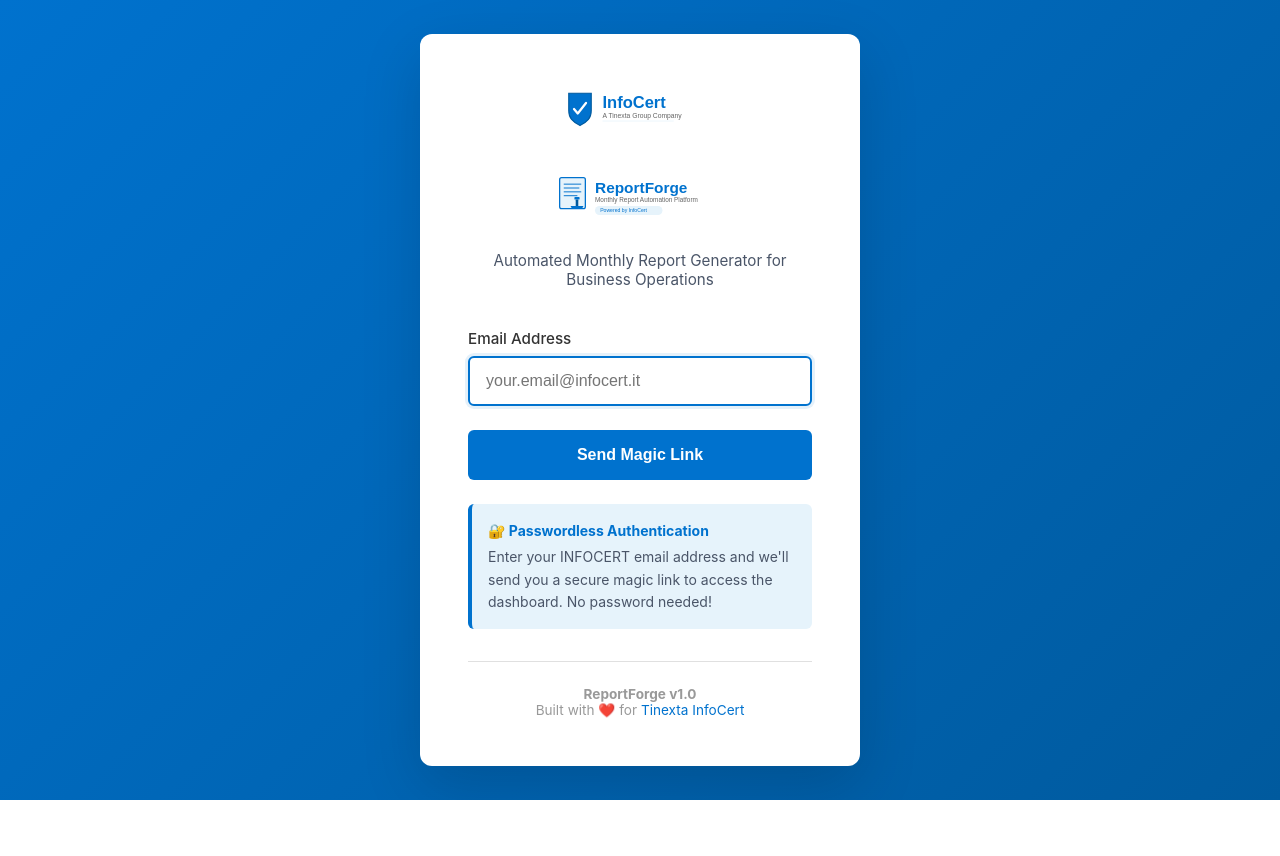
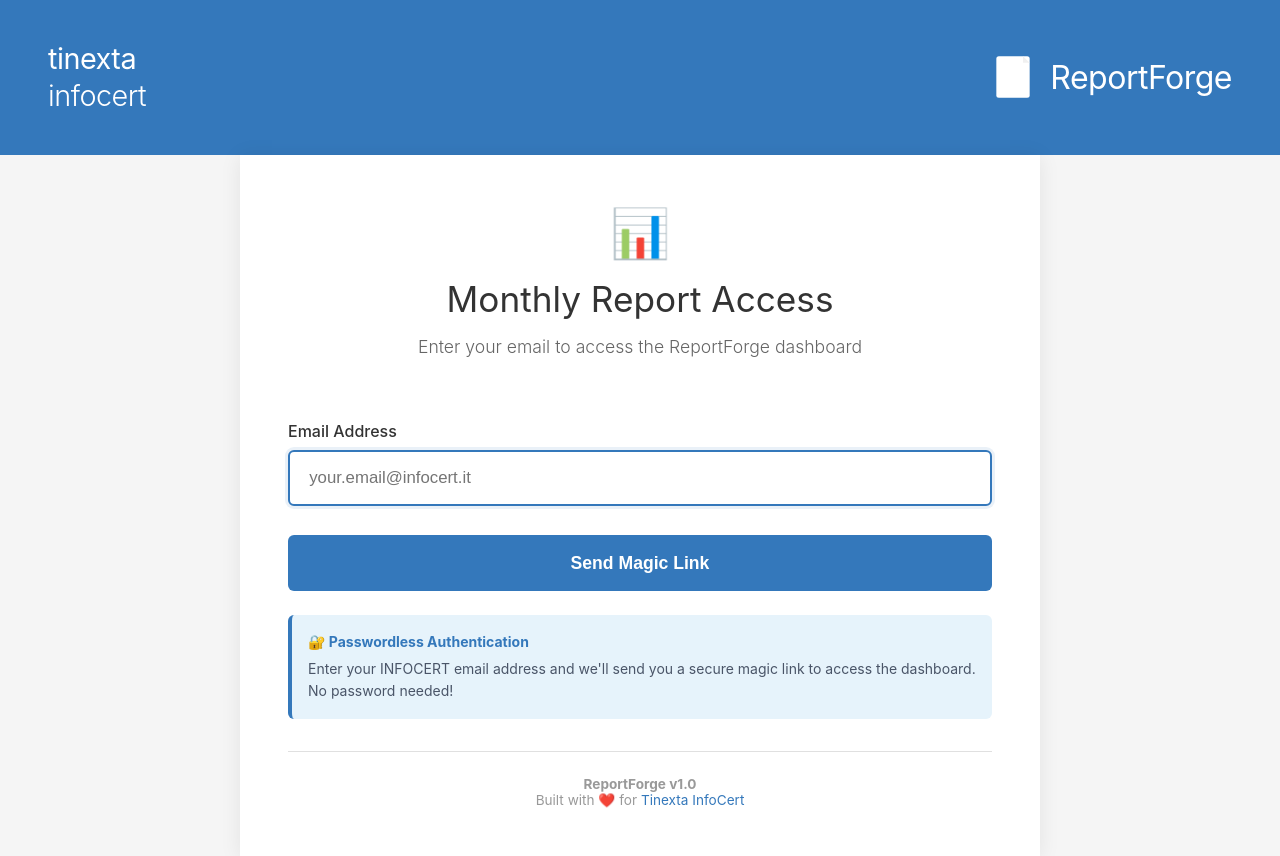
Before and after one commit to ilvolodel/reportforge, a Python web app: template frontend/templates/login.html in a window 1280 px wide. Before the commit the page ends 800 px from the top, so only its background shows below. Run offline with Jinja, Linux system fonts and the light colour scheme; the template is opened without the code that fills it, so the values that code supplies are empty.

Commit message:
Redesign login page inspired by Trusty Vault email style
- Split-screen header with 'tinexta infocert' on left and 'ReportForge' on right
- Blue header bar matching Trusty style
- Clean white content area with centered form
- Simplified ReportForge icon (document with chart bars)
- Removed old shield logo design
- Professional minimal layout with better UX

```diff
--- a/frontend/templates/login.html
+++ b/frontend/templates/login.html
@@ -6,8 +6,8 @@
     <title>ReportForge - Login | Tinexta InfoCert</title>
     <style>
         :root {
-            --infocert-blue: #0072CE;
-            --infocert-dark-blue: #005a9e;
+            --infocert-blue: #3478bb;
+            --infocert-dark-blue: #2861a0;
             --infocert-light-blue: #e6f3fb;
             --infocert-gray: #4a5568;
             --infocert-light-gray: #f7f9fc;
@@ -23,81 +23,124 @@
 
         body {
             font-family: -apple-system, BlinkMacSystemFont, 'Segoe UI', Roboto, Oxygen, Ubuntu, Cantarell, sans-serif;
-            background: linear-gradient(135deg, var(--infocert-blue) 0%, var(--infocert-dark-blue) 100%);
+            background: #f5f5f5;
             min-height: 100vh;
+        }
+
+        /* Header blu con loghi */
+        .header {
+            background: var(--infocert-blue);
+            padding: 2.5rem 3rem;
+            display: flex;
+            justify-content: space-between;
+            align-items: center;
+        }
+
+        .logo-left {
+            color: white;
+            font-size: 1.8rem;
+            font-weight: 300;
+            letter-spacing: -0.5px;
+            line-height: 1.3;
+        }
+
+        .logo-left strong {
+            display: block;
+            font-weight: 400;
+        }
+
+        .logo-right {
             display: flex;
             align-items: center;
-            justify-content: center;
-            padding: 20px;
+            gap: 0.8rem;
         }
 
-        .login-container {
-            background: white;
-            padding: 3rem;
-            border-radius: 12px;
-            box-shadow: 0 20px 60px rgba(0, 0, 0, 0.15);
-            max-width: 440px;
-            width: 100%;
+        .logo-right-icon {
+            width: 50px;
+            height: 50px;
         }
 
-        .logo {
-            text-align: center;
-            margin-bottom: 2.5rem;
+        .logo-right-text {
+            color: white;
+            font-size: 2rem;
+            font-weight: 400;
+            letter-spacing: -0.5px;
         }
 
-        .logo-svg {
-            width: 180px;
-            height: auto;
-            margin-bottom: 1.5rem;
+        /* Container principale */
+        .main-container {
+            max-width: 800px;
+            margin: 0 auto;
+            background: white;
+            box-shadow: 0 2px 20px rgba(0, 0, 0, 0.08);
         }
 
-        .logo h1 {
-            font-size: 1.75rem;
-            color: var(--infocert-blue);
-            margin-bottom: 0.5rem;
-            font-weight: 600;
+        /* Sezione titolo */
+        .title-section {
+            text-align: center;
+            padding: 3rem 3rem 2rem 3rem;
         }
 
-        .logo p {
-            color: var(--infocert-gray);
-            font-size: 0.95rem;
+        .title-icon {
+            font-size: 3rem;
+            margin-bottom: 1rem;
+        }
+
+        .title-section h1 {
+            font-size: 2.2rem;
+            color: #333;
+            font-weight: 400;
+            margin-bottom: 1rem;
+        }
+
+        .title-section p {
+            font-size: 1.1rem;
+            color: #666;
+            font-weight: 300;
+        }
+
+        /* Form section */
+        .form-section {
+            padding: 2rem 3rem 3rem 3rem;
         }
 
         .form-group {
-            margin-bottom: 1.5rem;
+            margin-bottom: 1.8rem;
         }
 
         label {
             display: block;
-            margin-bottom: 0.5rem;
+            margin-bottom: 0.6rem;
             color: #333;
             font-weight: 500;
-            font-size: 0.95rem;
+            font-size: 1rem;
         }
 
         input[type="email"] {
             width: 100%;
-            padding: 0.875rem 1rem;
-            border: 2px solid #e0e0e0;
+            padding: 1rem 1.2rem;
+            border: 2px solid #ddd;
             border-radius: 6px;
-            font-size: 1rem;
+            font-size: 1.05rem;
             transition: all 0.3s;
+            color: #888;
         }
 
         input[type="email"]:focus {
             outline: none;
             border-color: var(--infocert-blue);
-            box-shadow: 0 0 0 3px rgba(0, 114, 206, 0.1);
+            box-shadow: 0 0 0 3px rgba(52, 120, 187, 0.1);
+            color: #333;
         }
 
         button {
             width: 100%;
-            padding: 1rem;
+            padding: 1.1rem;
             background: var(--infocert-blue);
             color: white;
             border: none;
             border-radius: 6px;
-            font-size: 1rem;
+            font-size: 1.1rem;
             font-weight: 600;
             cursor: pointer;
             transition: all 0.3s;
@@ -177,20 +220,53 @@
         .footer a:hover {
             text-decoration: underline;
         }
+
+        /* Responsive design */
+        @media (max-width: 768px) {
+            .header {
+                flex-direction: column;
+                gap: 1.5rem;
+                padding: 2rem 1.5rem;
+            }
+
+            .logo-left, .logo-right-text {
+                font-size: 1.5rem;
+            }
+
+            .title-section h1 {
+                font-size: 1.8rem;
+            }
+
+            .form-section {
+                padding: 1.5rem;
+            }
+        }
     </style>
 </head>
 <body>
-    <div class="login-container">
-        <div class="logo">
-            <!-- InfoCert Logo -->
-            <img src="/static/assets/infocert-logo.svg" alt="InfoCert - A Tinexta Group Company" class="logo-svg" style="max-width: 200px; margin-bottom: 1.5rem;">
-
-            <!-- ReportForge Logo -->
-            <img src="/static/assets/reportforge-logo.svg" alt="ReportForge - Monthly Report Automation" class="logo-svg" style="max-width: 280px; margin-bottom: 1rem;">
-
-            <p style="margin-top: 1rem;">Automated Monthly Report Generator for Business Operations</p>
+    <!-- Header blu con loghi -->
+    <div class="header">
+        <div class="logo-left">
+            <strong>tinexta</strong>
+            infocert
+        </div>
+        <div class="logo-right">
+            <img src="/static/assets/reportforge-logo.svg" alt="ReportForge" class="logo-right-icon">
+            <span class="logo-right-text">ReportForge</span>
+        </div>
     </div>
 
+    <!-- Container principale -->
+    <div class="main-container">
+        <!-- Sezione titolo -->
+        <div class="title-section">
+            <div class="title-icon">📊</div>
+            <h1>Monthly Report Access</h1>
+            <p>Enter your email to access the ReportForge dashboard</p>
+        </div>
+
+        <!-- Form section -->
+        <div class="form-section">
             <div id="alert" class="alert"></div>
 
             <form id="loginForm">
@@ -206,6 +282,7 @@
                     />
                 </div>
 
+
                 <button type="submit" id="submitBtn">
                     Send Magic Link
                 </button>
@@ -218,7 +295,8 @@
 
             <div class="footer">
                 <strong>ReportForge v1.0</strong><br>
-            Built with ❤️ for <a href="https://www.infocert.it" target="_blank">Tinexta InfoCert</a>
+                Built with ❤️ for <a href="https://www.infocert.it/" target="_blank">Tinexta InfoCert</a>
+            </div>
         </div>
     </div>
 
```
Also changed, not shown: frontend/static/assets/reportforge-logo.svg. Lines whose indentation alone changed are shown as unchanged.
